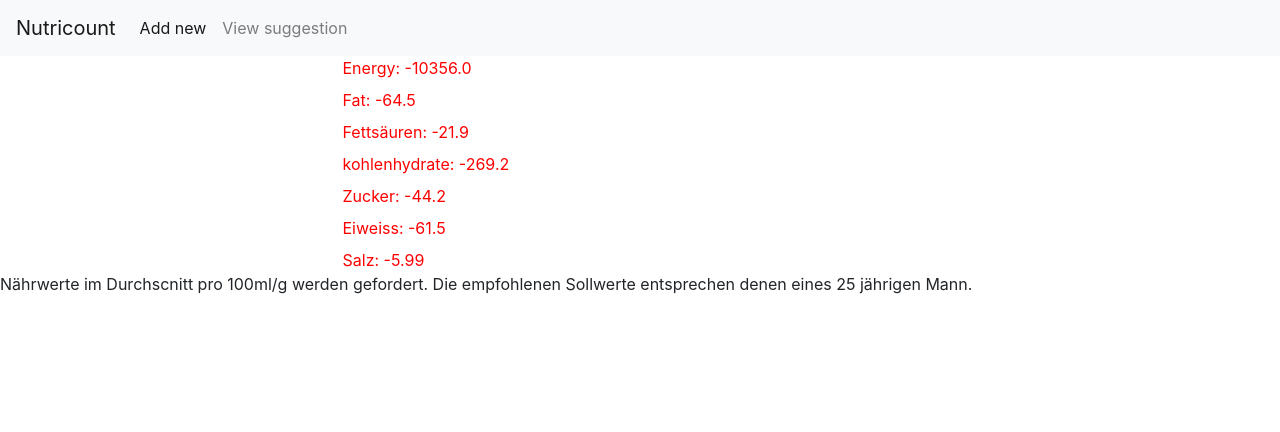
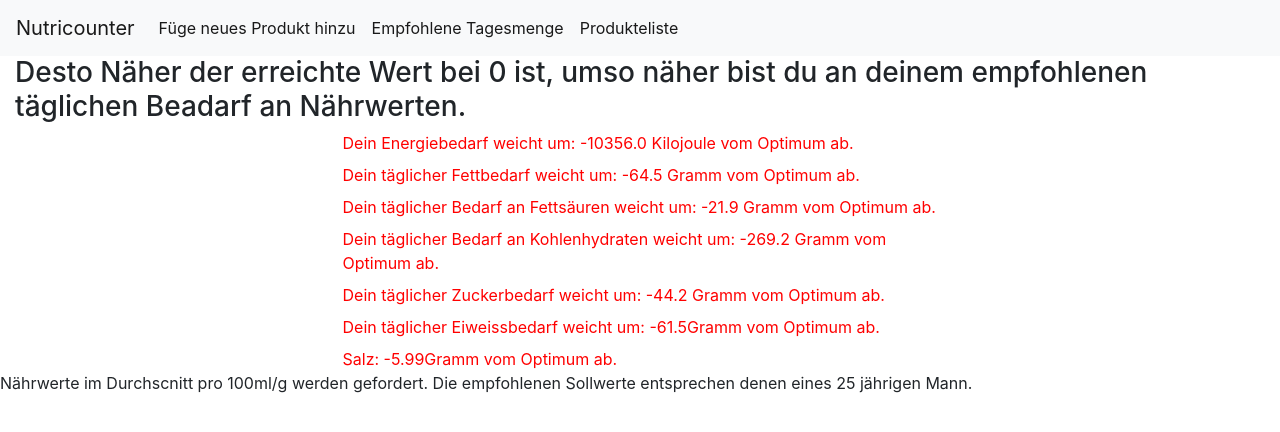
Before and after one commit to curlygeckosheep/pro_2, a Flask app: page /compare in a window 1280 px wide. Shown: the top 432 px of the page. Run offline with Flask 2, Linux system fonts and the light colour scheme; some libraries are stand-ins or nearby versions.

Commit message:
Added Produkteliste as products.html

```diff
--- a/nutri_count/main.py
+++ b/nutri_count/main.py
@@ -14,6 +14,11 @@ def start():
         empty_csv()
     display_data = display() #zeigt inhalt von csv
     return render_template("index.html", display=display_data, seitentitel="Home")
+
+@app.route("/products")
+def products():
+    show_data = display()    #zeigt inhalt von csv
+    return render_template("products.html",display=show_data, seitentitel="Produkte")
 
 
 @app.route("/new", methods=["GET", "POST"])  # add new product
--- a/nutri_count/templates/compare.html
+++ b/nutri_count/templates/compare.html
@@ -1,46 +1,47 @@
 {% include "header.jinja" %}
 <div class="container-fluid" >
-    <div class="col-md-3 offset-md-3">
+    <h3>Desto Näher der erreichte Wert bei 0 ist, umso näher bist du an deinem empfohlenen täglichen Beadarf an Nährwerten.</h3>
+    <div class="col-md-6 offset-md-3">
         {% if compare_result.is_energy_good == True %}
-            <span style='color:green'>Energy: {{ compare_result.energy }}</span>
+            <span style='color:green'>Dein Energiebedarf ist optimal: {{ compare_result.energy }} Kilojoule.</span>
         {% else %}
-            <span style='color:red'>Energy: {{ compare_result.energy }}</span>
+            <span style='color:red'>Dein Energiebedarf weicht um: {{ compare_result.energy }} Kilojoule vom Optimum ab. <abbr.</span>
         {% endif %}
         <h2></h2>
         {% if compare_result.is_fat_good == True %}
-            <span style='color:green'>Fat: {{ compare_result.fat }}</span>
+            <span style='color:green'>Dein täglicher Fettbedarf ist optimal: {{ compare_result.fat }} Gramm.</span>
         {% else %}
-            <span style='color:red'>Fat: {{ compare_result.fat }}</span>
+            <span style='color:red'>Dein täglicher Fettbedarf weicht um: {{ compare_result.fat }} Gramm vom Optimum ab. </span>
         {% endif %}
         <h2></h2>
-        {% if compare_result.fat_acids_good == True %}
-            <span style='color:green'>Fettsäuren: {{ compare_result.fat_acids }}</span>
+        {% if compare_result.is_fat_acids_good == True %}
+            <span style='color:green'>Dein täglicher Bedarf an Fettsäuren ist optimal: {{ compare_result.fat_acids }} Gramm.</span>
         {% else %}
-            <span style='color:red'>Fettsäuren: {{ compare_result.fat_acids }}</span>
+            <span style='color:red'>Dein täglicher Bedarf an Fettsäuren weicht um: {{ compare_result.fat_acids }} Gramm vom Optimum ab.</span>
         {% endif %}
         <h2></h2>
         {% if compare_result.is_carbs_good == True %}
-            <span style='color:green'>kohlenhydrate: {{ compare_result.carbs }}</span>
+            <span style='color:green'>Dein täglicher Bedarf an Kohlenhydraten ist optimal: {{ compare_result.carbs }} Gramm.</span>
         {% else %}
-            <span style='color:red'>kohlenhydrate: {{ compare_result.carbs }}</span>
+            <span style='color:red'>Dein täglicher Bedarf an Kohlenhydraten weicht um: {{ compare_result.carbs }} Gramm vom Optimum ab.</span>
         {% endif %}
         <h2></h2>
         {% if compare_result.is_sugar_good == True %}
-            <span style='color:green'>Zucker: {{ compare_result.sugar }}</span>
+            <span style='color:green'>Dein täglicher Zuckerbedarf ist optimal: {{ compare_result.sugar }} Gramm.</span>
         {% else %}
-            <span style='color:red'>Zucker: {{ compare_result.sugar }}</span>
+            <span style='color:red'>Dein täglicher Zuckerbedarf weicht um: {{ compare_result.sugar }} Gramm vom Optimum ab.</span>
         {% endif %}
         <h2></h2>
         {% if compare_result.is_protein_good == True %}
-            <span style='color:green'>Eiweiss: {{ compare_result.protein }}</span>
+            <span style='color:green'>Dein täglicher Eiweissbedarf ist optimal: {{ compare_result.protein }} Gramm</span>
         {% else %}
-            <span style='color:red'>Eiweiss: {{ compare_result.protein }}</span>
+            <span style='color:red'>Dein täglicher Eiweissbedarf weicht um: {{ compare_result.protein }}Gramm vom Optimum ab.</span>
         {% endif %}
         <h2></h2>
         {% if compare_result.is_salt_good == True %}
             <span style='color:green'>Salz: {{ compare_result.salt }}</span>
         {% else %}
-            <span style='color:red'>Salz: {{ compare_result.salt }}</span>
+            <span style='color:red'>Salz: {{ compare_result.salt }}Gramm vom Optimum ab. </span>
         {% endif %}
     </div>
 </div>
--- a/nutri_count/templates/header.jinja
+++ b/nutri_count/templates/header.jinja
@@ -11,17 +11,20 @@
     <title>Nutricount</title>
   </head>
 <nav class="navbar navbar-expand-lg navbar-light bg-light">
-  <a class="navbar-brand" href="http://127.0.0.1:5550/">Nutricount</a>
+  <a class="navbar-brand" href="http://127.0.0.1:5550/">Nutricounter</a>
   <button class="navbar-toggler" type="button" data-toggle="collapse" data-target="#navbarNav" aria-controls="navbarNav" aria-expanded="false" aria-label="Toggle navigation">
     <span class="navbar-toggler-icon"></span>
   </button>
   <div class="collapse navbar-collapse" id="navbarNav">
     <ul class="navbar-nav">
       <li class="nav-item active">
-        <a class="nav-link" href="http://127.0.0.1:5550/new">Add new<span class="sr-only">(current)</span></a>
+        <a class="nav-link" href="http://127.0.0.1:5550/new">Füge neues Produkt hinzu<span class="sr-only">(current)</span></a>
       </li>
-      <li class="nav-item">
-        <a class="nav-link" href="http://127.0.0.1:5550/compare">View suggestion</a>
+      <li class="nav-item active">
+        <a class="nav-link" href="http://127.0.0.1:5550/compare">Empfohlene Tagesmenge</a>
+      </li>
+      <li class="nav-item active">
+        <a class="nav-link" href="http://127.0.0.1:5550/products">Produkteliste</a>
       </li>
     </ul>
   </div>
```
Also changed, not shown: nutri_count/templates/index.html (+2 -22 lines), nutri_count/templates/products.html (added, +31 -0 lines).
